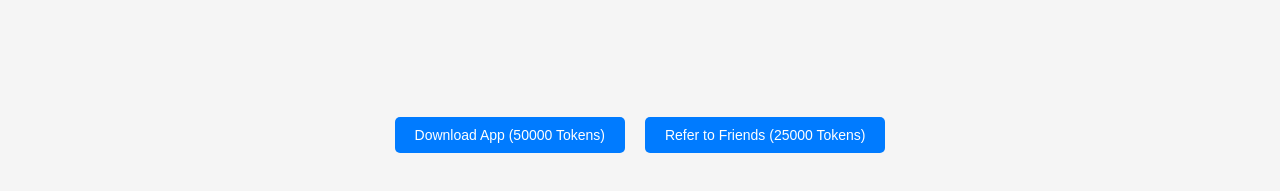
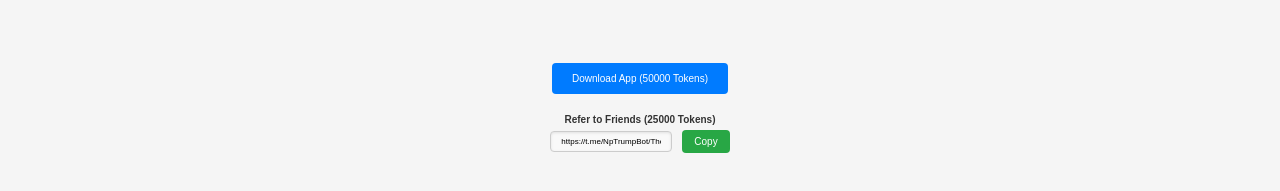
Before and after one commit to Nparooei/pixiu-game, a plain HTML site: page index.html in a window 1280 px wide. Shown: the part 567-758 px from the top of the page. Drawn offline with Linux system fonts and the light colour scheme.

Commit message:
feat: added most of functionality

```diff
--- a/index.html
+++ b/index.html
@@ -1,11 +1,13 @@
 <!DOCTYPE html>
 <html lang="en">
+
 <head>
     <meta charset="UTF-8">
     <meta name="viewport" content="width=device-width, initial-scale=1.0">
     <title>Simple Dino Game</title>
     <link rel="stylesheet" href="styles.css">
 </head>
+
 <body>
     <!-- Total score container with a specific class for styling -->
     <div class="total-score">
@@ -31,11 +33,21 @@
     </div>
     <!-- Add the new buttons -->
     <div class="action-buttons">
-        <button id="download-app-button">Download App (50000 Tokens)</button>
-        <button id="refer-friends-button">Refer to Friends (25000 Tokens)</button>
+        <a id="download-app-link" class="action-buttons-download">Download App (50000 Tokens)</a>
+        <!-- Replace refer button with a label, input, and copy link -->
+        <div class="refer-container">
+            <label for="refer-input" class="refer-label">Refer to Friends (25000 Tokens)</label>
+            <div class="refer-input-group">
+                <input type="text" id="refer-input" class="refer-input" readonly>
+                <a id="copy-refer-link" class="copy-link">Copy</a>
+            </div>
+        </div>
     </div>
+
+
     <!-- Replace button with image -->
     <img id="start-game-image" src="./assets/images/start-game.png" alt="Start Game" class="start-game-image">
     <script src="script.js"></script>
 </body>
+
 </html>
--- a/script.js
+++ b/script.js
@@ -212,21 +212,36 @@ document.getElementById("start-game-image").addEventListener("click", () => {
 });
 
 // Handle Download App button click
-document.getElementById("download-app-button").addEventListener("click", () => {
+document
+    .getElementById("download-app-link")
+    .addEventListener("click", () => {
         const userId = getTelegramUserId(); // Implement a function to retrieve the user ID
         const downloadAppLink = generateDownloadAppLink(userId);
         window.location.href = downloadAppLink;
     });
 
-// Handle Refer to Friends button click
-document
-  .getElementById("refer-friends-button")
-  .addEventListener("click", () => {
+// Function to generate and set the referral link in the input field
+function setReferralLink() {
     const userId = getTelegramUserId(); // Implement a function to retrieve the user ID
     const referralLink = generateReferralLink(userId);
-    console.log(`Share this link with your friends: ${referralLink}`);
-  })
+    const referInput = document.getElementById("refer-input");
+    referInput.value = referralLink; // Set referral link as input value
+}
 
+document
+    .getElementById("copy-refer-link")
+    .addEventListener("click", () => {
+        const referInput = document.getElementById("refer-input");
+        referInput.select(); // Select the input text
+
+        // Copy the selected text to clipboard
+        document.execCommand("copy");
+
+        // Optionally, provide feedback to the user
+        alert("Referral link copied to clipboard!");
+    });
+
+setReferralLink(); // Initialize referral link on page load
 
 function generateReferralLink(userId) {
     return `https://t.me/NpTrumpBot/TheTestApp&refertoken=${userId}`;
@@ -237,9 +252,7 @@ function generateDownloadAppLink(userId) {
 }
 
 // Function to get user ID (stubbed for example purposes)
-
-
-function getTelegramUserId(){
+function getTelegramUserId() {
     if (window.Telegram && window.Telegram.WebApp) {
         // Initialize the Web App
         const tg = window.Telegram.WebApp;
@@ -252,8 +265,6 @@ function getTelegramUserId(){
         } else {
             return "user-id-not-available";
         }
-
-
     } else {
         return "telegram-not-available";
     }
--- a/styles.css
+++ b/styles.css
@@ -206,7 +206,11 @@ body {
 .action-buttons {
   position: absolute;
   bottom: 10%;
+  left :20%;
+  width:60%;
+  font-size: 10px;
   display: flex;
+  flex-direction: column;
   justify-content: center;
   gap: 20px; /* Space between buttons */
   z-index: 3;
@@ -226,3 +230,72 @@ body {
 .action-buttons button:hover {
   background-color: #0056b3;
 }
+
+/* Refer container styling */
+.refer-container {
+  display: flex;
+  flex-direction: column;
+  align-items: center;
+}
+
+.refer-label {
+  font-size: 10px;
+  font-weight: bold;
+  margin-bottom: 5px;
+  color: #333;
+  text-align: center;
+}
+
+.refer-input-group {
+  display: flex;
+  align-items: center;
+  gap: 10px;
+}
+
+.refer-input {
+  width: 100px;
+  padding: 5px 10px;
+  font-size: 8px;
+  border: 1px solid #ccc;
+  border-radius: 4px;
+  background-color: #f9f9f9;
+  box-shadow: inset 0 1px 3px rgba(0, 0, 0, 0.1);
+  outline: none;
+}
+
+/* Download App link styling */
+.action-buttons-download {
+  align-self: center;
+  display: inline-block; /* Makes the a tag behave like a button */
+  text-decoration: none; /* Removes the underline */
+  text-align: center;
+  max-width: 150px;
+  font-size: 10px; /* Set font size to 10px */
+  padding: 10px 20px; /* Button padding */
+  cursor: pointer; /* Pointer cursor */
+  border-radius: 4px; /* Rounded corners */
+  background-color: #007bff; /* Blue background color */
+  color: white; /* White text color */
+  transition: background-color 0.3s; /* Smooth transition */
+}
+
+.action-buttons-download:hover {
+  background-color: #0056b3; /* Darker blue on hover */
+}
+
+/* Copy link styling */
+.copy-link {
+  display: inline-block; /* Makes the a tag behave like a button */
+  text-decoration: none; /* Removes the underline */
+  padding: 6px 12px;
+  font-size: 10px; /* Set font size to 10px */
+  cursor: pointer; /* Pointer cursor */
+  border-radius: 4px; /* Rounded corners */
+  background-color: #28a745; /* Green background color */
+  color: white; /* White text color */
+  transition: background-color 0.3s; /* Smooth transition */
+}
+
+.copy-link:hover {
+  background-color: #218838; /* Darker green on hover */
+}
```
Lines whose indentation alone changed are shown as unchanged.
